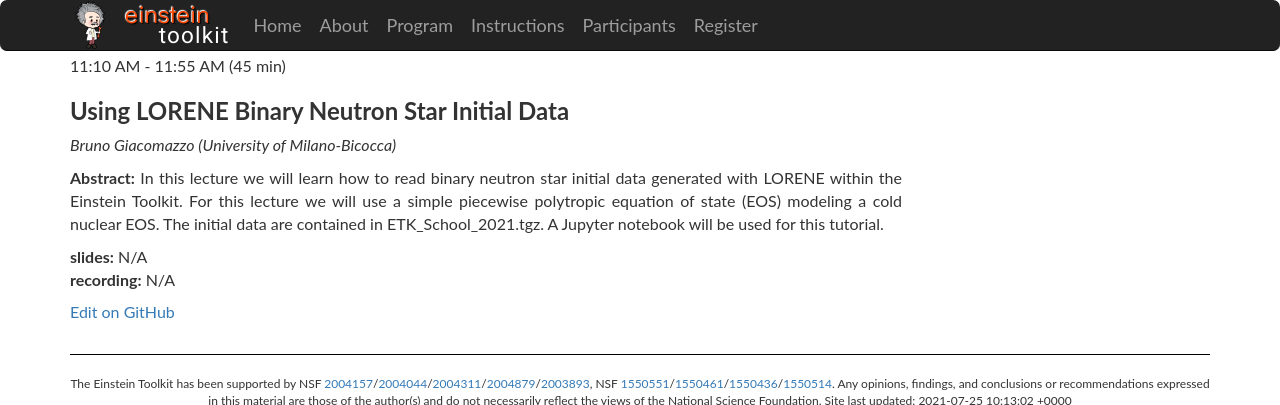
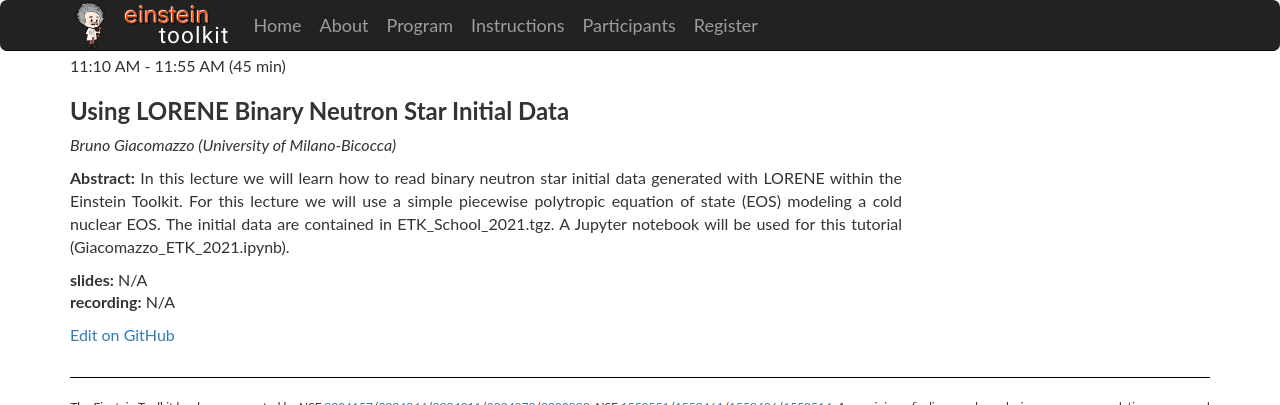
Before and after one commit to EinsteinToolkit/et2021uiuc, a Jekyll site: the page built from _lectures/05-BrunoGiacomazzo/index.md, in a window 1280 px wide, cut to the strip 0-405 px from the top of the page. Built offline with Jekyll 4.4.1, drawn with Linux system fonts in a browser that asks for light colours.

Commit message:
Update index.md
specified the name of the notebook

```diff
--- a/_lectures/05-BrunoGiacomazzo/index.md
+++ b/_lectures/05-BrunoGiacomazzo/index.md
@@ -14,7 +14,7 @@
 {% include base.html %}
 
 {%-capture abstract-%}
-In this lecture we will learn how to read binary neutron star initial data generated with LORENE within the Einstein Toolkit. For this lecture we will use a simple piecewise polytropic equation of state (EOS) modeling a cold nuclear EOS. The initial data are contained in ETK_School_2021.tgz. A Jupyter notebook will be used for this tutorial.
+In this lecture we will learn how to read binary neutron star initial data generated with LORENE within the Einstein Toolkit. For this lecture we will use a simple piecewise polytropic equation of state (EOS) modeling a cold nuclear EOS. The initial data are contained in ETK_School_2021.tgz. A Jupyter notebook will be used for this tutorial (Giacomazzo_ETK_2021.ipynb).
 
 {%-endcapture-%}
 
```
